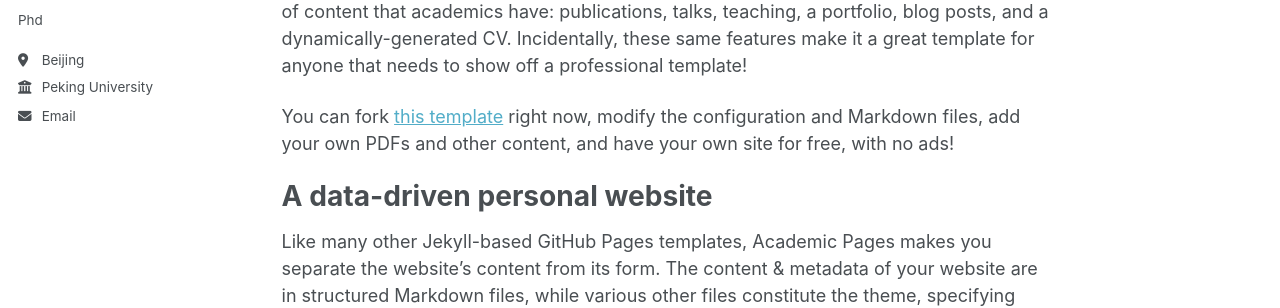
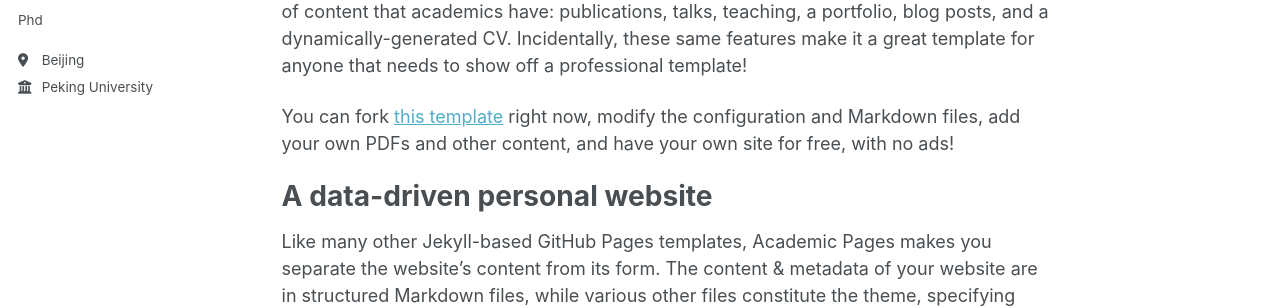
Before and after one commit to yitongSong-pku/yitongSong-pku.github.io, a Jekyll site: the page built from _pages/about.md, in a window 1280 px wide. Shown: the part 306-614 px from the top of the page. Built offline with Jekyll 4.4.1, drawn with Linux system fonts in a browser that asks for light colours; a script that is not in the unit is left out.

Commit message:
Update _config.yml

```diff
--- a/_config.yml
+++ b/_config.yml
@@ -29,7 +29,7 @@ author:
   location         : "Beijing"
   employer         : "Peking University"
   uri              : # URL
-  email            : "2501112463@stu.pku.edu.cn"
+  email            : #"2501112463@stu.pku.edu.cn"
 
   # Academic websites
   academia         : # URL
```
